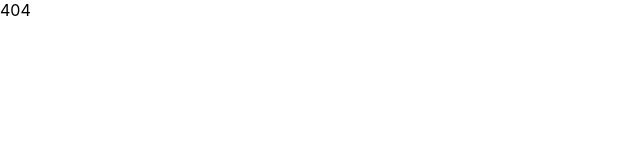
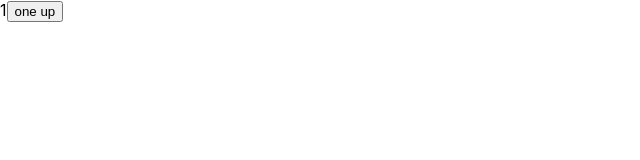
Before and after one commit to yushuang777/react-moyuDemo, a React (Create React App) app: page /zustand in a window 1280 px wide. Shown: the top 160 px of the page, without its empty margins (0-640 px from the left). Built offline with nearby package versions, Linux system fonts and the light colour scheme.

Commit message:
[UPDATE]zustand demo

```diff
--- a/src/index.js
+++ b/src/index.js
@@ -6,7 +6,10 @@ import globalRouter from "./route/index.tsx";
 import { RouterProvider } from "react-router-dom";
 ReactDOM.createRoot(document.getElementById("root")).render(
   // <React.StrictMode>
-  <RouterProvider router={globalRouter} />
+  <>
+    <RouterProvider router={globalRouter} />
+  </>
+
   // </React.StrictMode>
 );
 
--- /dev/null
+++ b/src/pages/zustand/index.tsx
@@ -0,0 +1,17 @@
+import { create } from "zustand";
+import React from "react";
+const useStore = create((set) => ({
+  count: 1,
+  inc: () => set((state) => ({ count: state.count + 1 })),
+}));
+
+function Index() {
+  const { count, inc } = useStore() as { count: string; inc: () => void };
+  return (
+    <div>
+      <span>{count}</span>
+      <button onClick={inc}>one up</button>
+    </div>
+  );
+}
+export default Index;
--- a/src/route/index.tsx
+++ b/src/route/index.tsx
@@ -18,6 +18,7 @@ import AutoScroll from "../pages/autoScroll/index.tsx";
 import ShareWorker from "../pages/shareWorker/index.tsx";
 import TestPage from "../pages/testpage/index.tsx";
 import Test from "../pages/ystest/index.tsx";
+import Zustand from "../pages/zustand/index.tsx";
 export interface CustomRouteObject extends NonIndexRouteObject {
   path: string;
   element?: React.ReactNode | null;
@@ -94,6 +95,10 @@ export const routeList: CustomRouteObject[] = [
     element: <TestPage />,
   },
   {
+    path: "/zustand",
+    element: <Zustand />,
+  },
+  {
     path: "*",
     element: <NotFind />,
   },
```
Also changed, not shown: src/components/menu/index.tsx (added, +17 -0 lines), src/components/menu/index.css (added).
